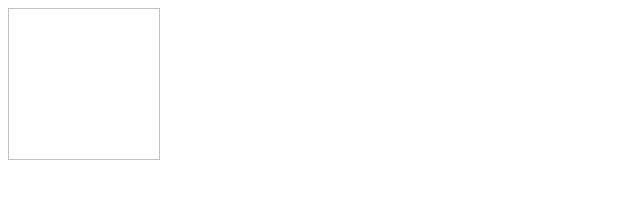
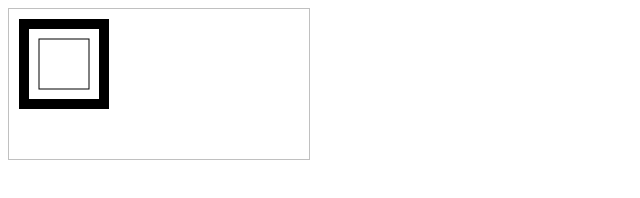
Before and after one commit to Diorla/Canvas, a plain HTML site: page index.html in a window 1280 px wide. Shown: the whole page, without its empty margins (0-640 px from the left). Drawn offline with Linux system fonts and the light colour scheme.

Commit message:
basic rectangles

```diff
--- a/index.html
+++ b/index.html
@@ -9,7 +9,8 @@
 </head>
 <body>
   <!--A canvas element and img element as fallback-->
-  <canvas id="canvas">
+  <!-- It's preferable to put the dimension inside the elements -->
+  <canvas id="canvas" style="width: 150; height: 150">
     <img src="" alt="canvas not supported">
   </canvas>
   <script src="./index.js"></script>
--- a/index.js
+++ b/index.js
@@ -1,5 +1,9 @@
-
 const canvas = document.getElementById("canvas");
 
 // We will be using 2d, some newer browser support 3d/webgl
 const ctx = canvas.getContext("2d");
+
+
+ctx.fillRect(10, 10, 90, 90);
+ctx.clearRect(20, 20, 70, 70);
+ctx.strokeRect(30, 30, 50, 50);
--- a/style.css
+++ b/style.css
@@ -1,5 +1,3 @@
 #canvas {
-  width: 150px;
-  height: 150px;
   border: 1px solid silver;
 }
```
Also changed, not shown: 1 other file.
